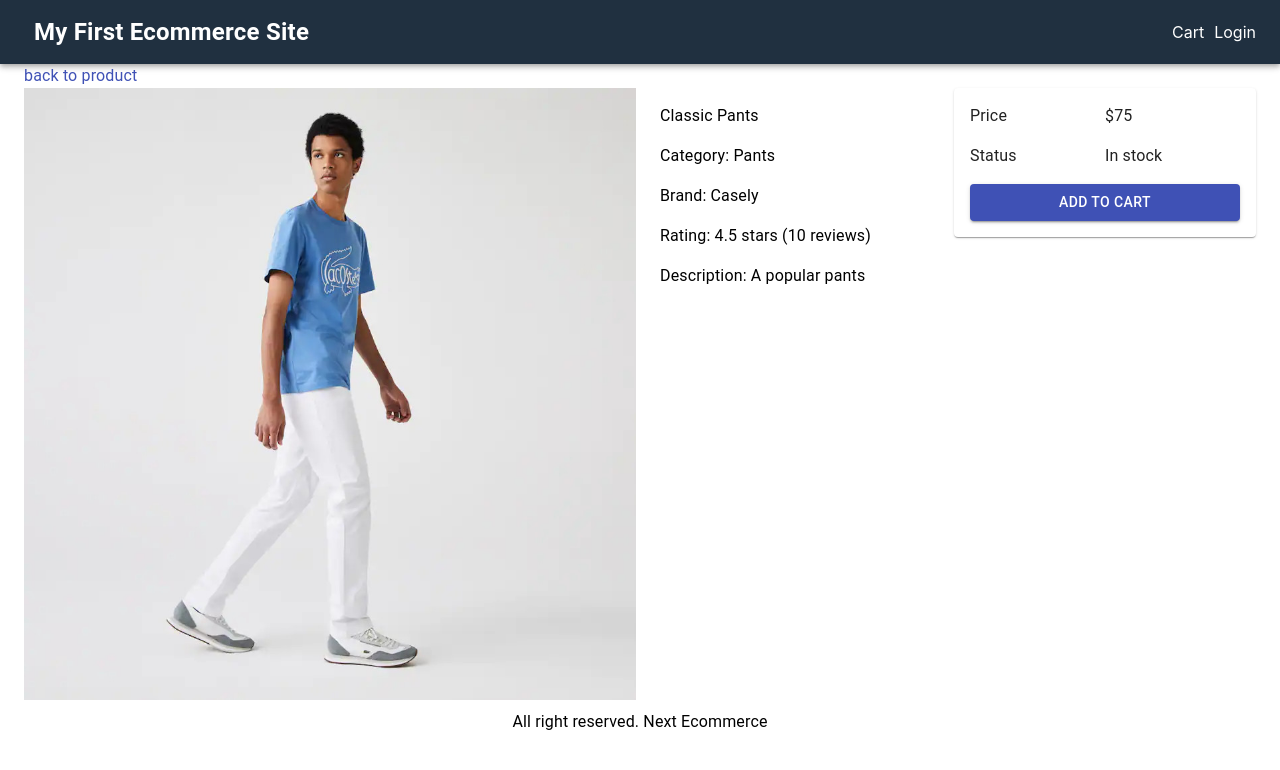
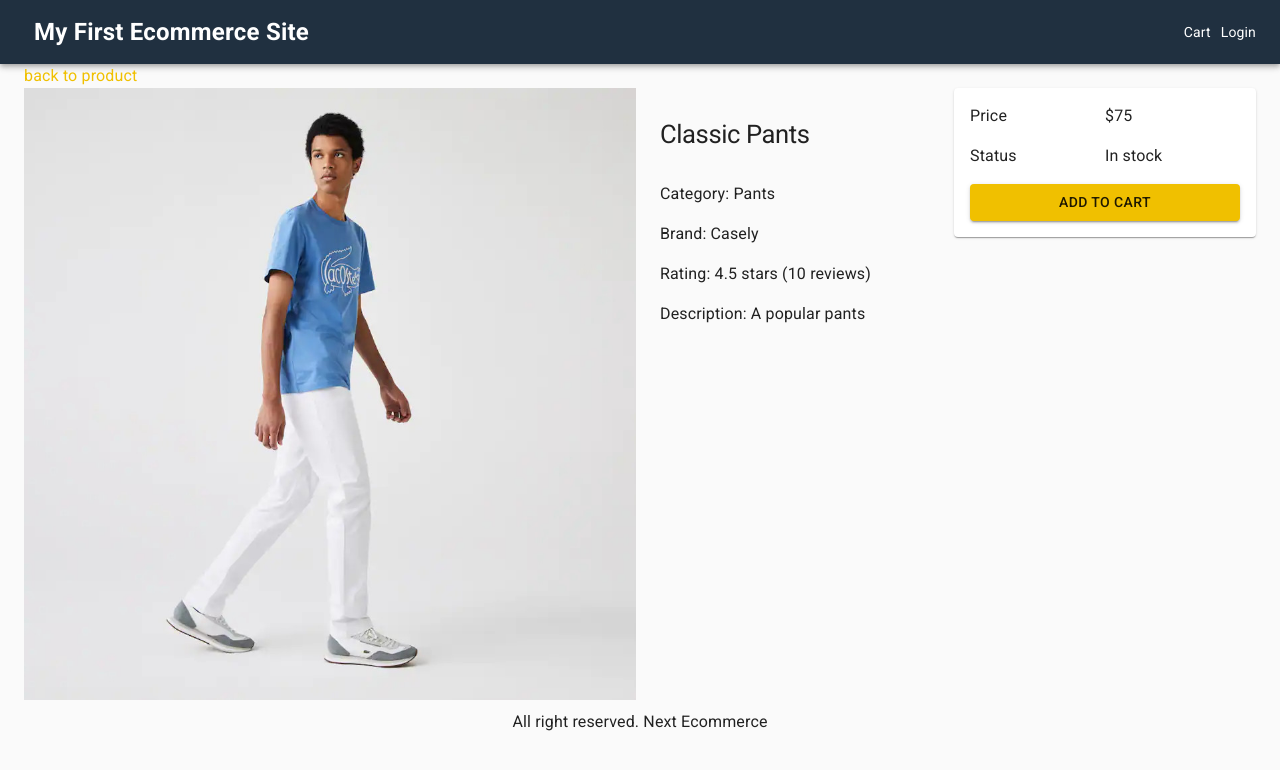
Before and after one commit to yotink522/My-Next-Ecommerce, a Next.js app: page /product/classic-pants in a window 1280 px wide. Shown: the top 770 px of the page. Built offline with nearby package versions, Linux system fonts and the light colour scheme.

Commit message:
Add MaterialUI Theme

```diff
--- a/components/Layout.js
+++ b/components/Layout.js
@@ -7,10 +7,38 @@
   Toolbar,
   Container,
   Link,
+  ThemeProvider,
+  CssBaseline,
 } from '@material-ui/core';
+
+import { createTheme } from '@material-ui/core';
 import useStyles from '../utils/styles';
 
 export default function Layout({ title, description, children }) {
+  const theme = createTheme({
+    typography: {
+      h1: {
+        fontSize: '1.6rem',
+        fontWeight: 400,
+        margin: '1rem 0',
+      },
+      h2: {
+        fontSize: '1.4rem',
+        fontWeight: 400,
+        margin: '1rem 0',
+      },
+    },
+    palette: {
+      type: 'light',
+      primary: {
+        main: '#f0c000',
+      },
+      secondary: {
+        main: '#208080',
+      },
+    },
+  });
+
   const classes = useStyles();
   return (
     <div>
@@ -20,6 +48,8 @@
         </title>
         {description && <meta name="description" content={description}></meta>}
       </Head>
+      <ThemeProvider theme={theme}>
+        <CssBaseline />
         <AppBar position="static" className={classes.navbar}>
           <Toolbar>
             <NextLink href="/" passHref>
@@ -45,6 +75,7 @@
         <footer className={classes.footer}>
           <Typography>All right reserved. Next Ecommerce</Typography>
         </footer>
+      </ThemeProvider>
     </div>
   );
 }
--- a/pages/_document.js
+++ b/pages/_document.js
@@ -6,7 +6,12 @@
   render() {
     return (
       <Html lang="en">
-        <Head></Head>
+        <Head>
+          <link
+            rel="stylesheet"
+            href="https://fonts.googleapis.com/css?family=Roboto:300,400,500,700&display=swap"
+          />
+        </Head>
         <body>
           <Main />
           <NextScript />
--- a/pages/product/[slug].js
+++ b/pages/product/[slug].js
@@ -46,7 +46,9 @@
         <Grid item md={3} xs={12}>
           <List>
             <ListItem>
-              <Typography component="h1">{product.name}</Typography>
+              <Typography component="h1" variant="h1">
+                {product.name}
+              </Typography>
             </ListItem>
             <ListItem>
               <Typography>Category: {product.category}</Typography>
```
Lines whose indentation alone changed are shown as unchanged.
